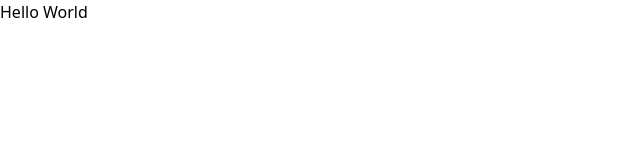
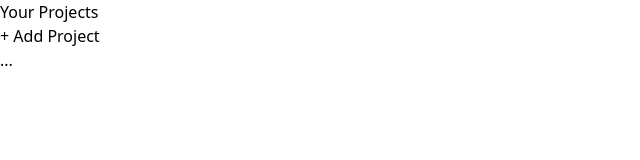
Before and after one commit to piotr-skolorzynski/react-ex-4, a React (Vite) app: page / in a window 1280 px wide. Shown: the top 160 px of the page, without its empty margins (0-640 px from the left). Built offline with nearby package versions, Linux system fonts and the light colour scheme.

Commit message:
Create ProjectsSidebar component

```diff
--- a/src/App.jsx
+++ b/src/App.jsx
@@ -1,9 +1,11 @@
-function App() {
+import ProjectsSidebar from "./components/ProjectsSidebar";
+
+const App = () => {
   return (
-    <>
-      <h1 className="my-8 text-center text-5xl font-bold">Hello World</h1>
-    </>
+    <main>
+      <ProjectsSidebar />
+    </main>
   );
-}
+};
 
 export default App;
--- /dev/null
+++ b/src/components/ProjectsSidebar.jsx
@@ -0,0 +1,13 @@
+const ProjectsSidebar = () => {
+  return (
+    <aside>
+      <h2>Your Projects</h2>
+      <div>
+        <button>+ Add Project</button>
+      </div>
+      <ul>...</ul>
+    </aside>
+  );
+};
+
+export default ProjectsSidebar;
```
